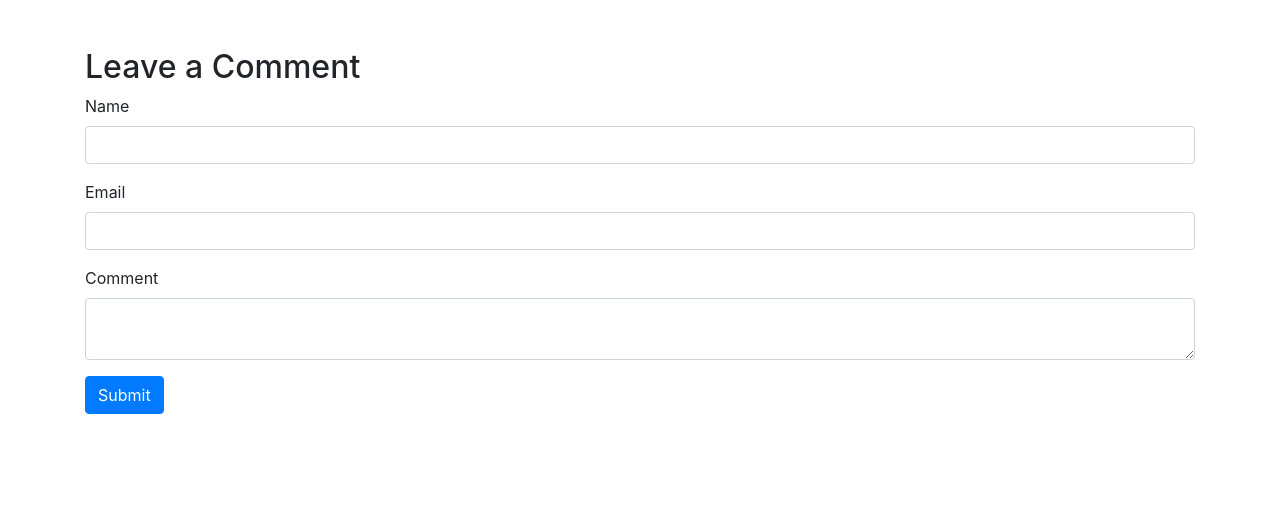
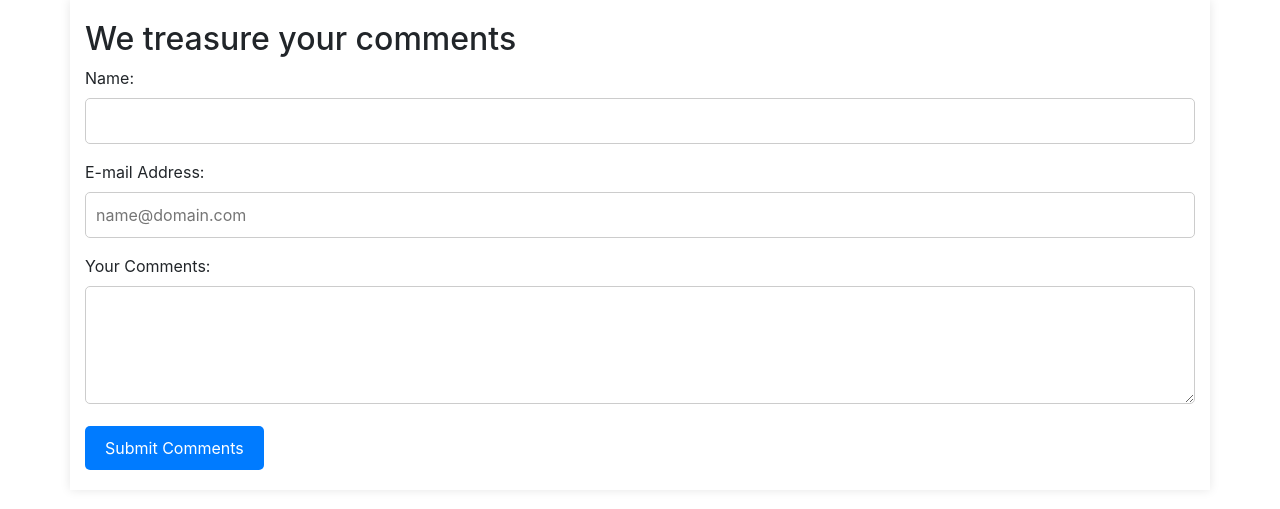
Before and after one commit to poskefi/project1, a PHP site: page /comments.php in a window 1280 px wide. Shown: the part 66-575 px from the top of the page. Run offline with PHP 8.4, Linux system fonts and the light colour scheme; some libraries are stand-ins or nearby versions.

Commit message:
finished the project

```diff
--- a/activities.php
+++ b/activities.php
@@ -15,7 +15,7 @@
             display: none;
             justify-content: center;
             align-items: center;
-            background: rgba(0, 0, 0, 0.8);
+            background: black;
             z-index: 1000;
         }
         #fullscreenImage img {
--- a/comments.php
+++ b/comments.php
@@ -4,6 +4,49 @@
     <meta charset="UTF-8">
     <meta name="viewport" content="width=device-width, initial-scale=1.0">
     <title>Comments - DBZ Resort</title>
+    <style>
+        body {
+            font-family: Arial, sans-serif;
+            background-color: #f4f4f4;
+            margin: 0;
+            padding: 0;
+        }
+        .container {
+            width: 100%;
+            background: white;
+            padding: 20px;
+            box-shadow: 0px 0px 10px 0px rgba(0, 0, 0, 0.1);
+        }
+        .form-group {
+            margin-bottom: 15px;
+        }
+        label {
+            display: block;
+            margin-bottom: 5px;
+        }
+        input, textarea {
+            width: 100%;
+            padding: 10px;
+            border: 1px solid #ccc;
+            border-radius: 5px;
+        }
+        .submit-btn {
+            padding: 10px 20px;
+            background-color: #4CAF50;
+            color: white;
+            border: none;
+            border-radius: 5px;
+            cursor: pointer;
+        }
+        .submit-btn:hover {
+            background-color: #45a049;
+        }
+        .error {
+            color: red;
+            margin-bottom: 10px;
+        }
+
+    </style>
     <link rel="stylesheet" href="https://stackpath.bootstrapcdn.com/bootstrap/4.5.2/css/bootstrap.min.css">
     <link rel="stylesheet" href="./style.css">
 </head>
@@ -25,32 +68,24 @@
             </ul>
         </div>
     </nav>
-    <div class="container mt-5">
-        <h2>Leave a Comment</h2>
-        <form action="comments.php" method="post">
+        <div class="container">
+        <h2>We treasure your comments</h2>
+        <form action="comm-resp.php" method="POST">
             <div class="form-group">
-                <label for="name">Name</label>
-                <input type="text" class="form-control" id="name" name="name">
+                <label for="name">Name:</label>
+                <input type="text" name="name" id="name">
             </div>
             <div class="form-group">
-                <label for="email">Email</label>
-                <input type="email" class="form-control" id="email" name="email">
+                <label for="email">E-mail Address:</label>
+                <input type="email" name="email" id="email" placeholder="name@domain.com">
             </div>
             <div class="form-group">
-                <label for="comment">Comment</label>
-                <textarea class="form-control" id="comment" name="comment" required></textarea>
+                <label for="comments">Your Comments:</label>
+                <textarea required name="comments" id="comments" rows="4"></textarea>
             </div>
-            <button type="submit" class="btn btn-primary">Submit</button>
+            <button type="submit" name="submit" class="submit-btn btn-primary">Submit Comments</button>
         </form>
-
-        <?php
-        if ($_SERVER['REQUEST_METHOD'] == 'POST') {
-            $name = $_POST['name'];
-            $email = $_POST['email'];
-            $greeting = $name ? $name : ($email ? $email : "Guest");
-            echo "<div class='mt-3 alert alert-info'>Thank you, <strong>$greeting</strong>, for your comment!</div>";
-        }
-        ?>
+    </div>
     </div>
 
     <script src="https://code.jquery.com/jquery-3.5.1.slim.min.js"></script>
```
Also changed, not shown: comm-resp.php (added, +53 -0 lines), reservation.php (+6 -1 lines).
